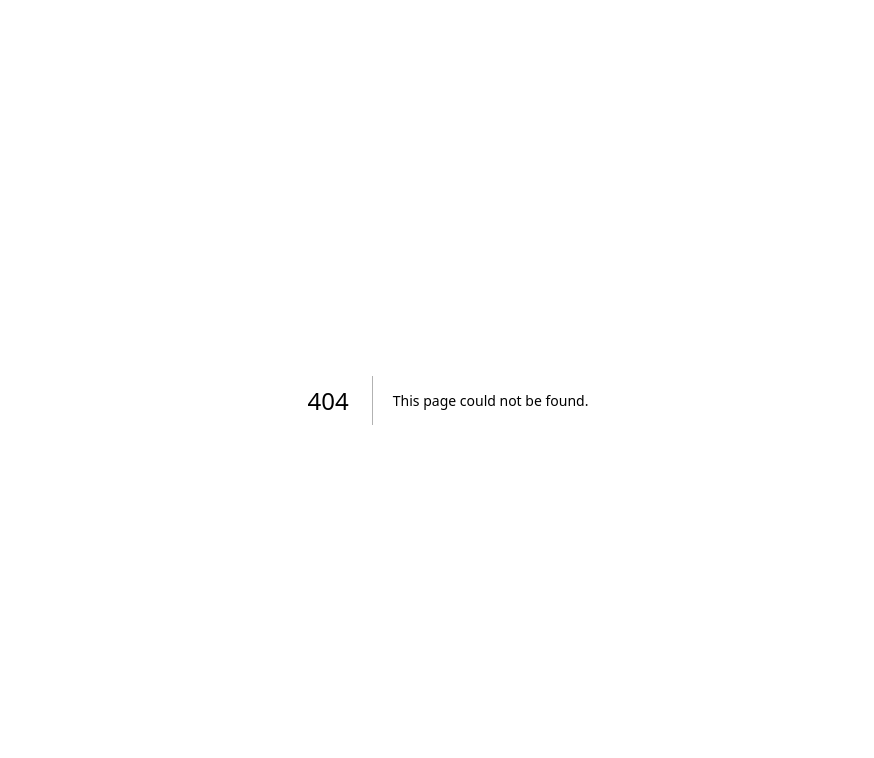
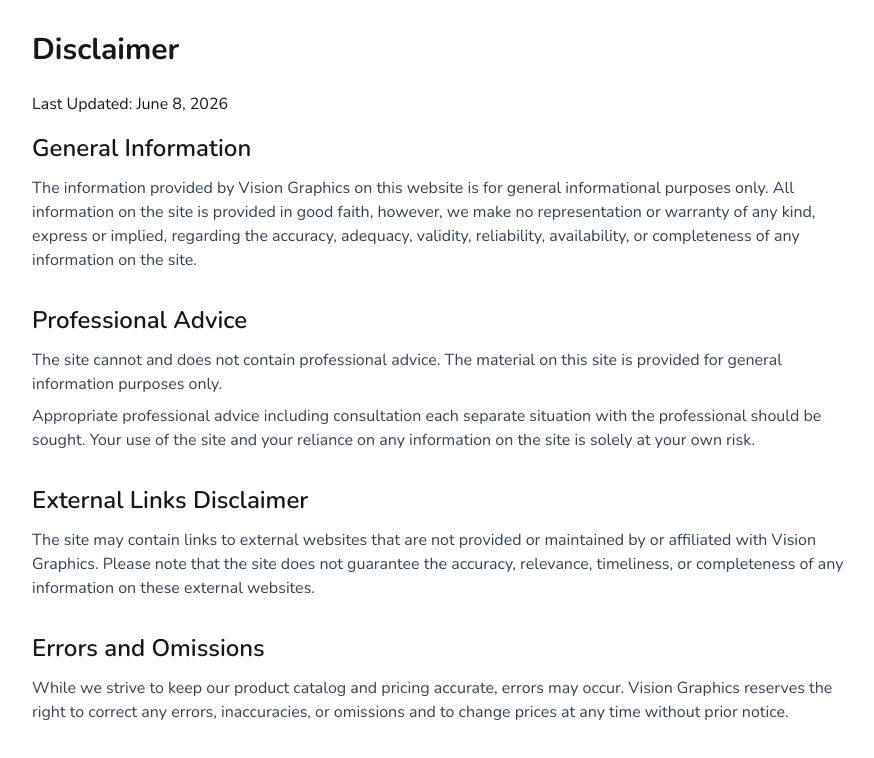
Before and after one commit to absoluteclaw310-arch/visiongraphics, a Next.js app: page /disclaimer in a window 1280 px wide. Before the commit this address had no page. Shown: the top 758 px of the page, without its empty margins (192-1066 px from the left). Built offline with nearby package versions, Linux system fonts and the light colour scheme.

Commit message:
Add Disclaimer page and link in footer

```diff
--- /dev/null
+++ b/src/app/disclaimer/page.tsx
@@ -0,0 +1,41 @@
+import React from 'react';
+
+export default function Disclaimer() {
+  return (
+    <div className="max-w-4xl mx-auto p-8">
+      <h1 className="text-3xl font-bold mb-6">Disclaimer</h1>
+      <p className="mb-4">Last Updated: June 8, 2026</p>
+
+      <section className="mb-8">
+        <h2 className="text-2xl font-semibold mb-3">General Information</h2>
+        <p className="text-gray-700">
+          The information provided by Vision Graphics on this website is for general informational purposes only. All information on the site is provided in good faith, however, we make no representation or warranty of any kind, express or implied, regarding the accuracy, adequacy, validity, reliability, availability, or completeness of any information on the site.
+        </p>
+      </section>
+
+      <section className="mb-8">
+        <h2 className="text-2xl font-semibold mb-3">Professional Advice</h2>
+        <p className="text-gray-700 mb-2">
+          The site cannot and does not contain professional advice. The material on this site is provided for general information purposes only.
+        </p>
+        <p className="text-gray-700">
+          Appropriate professional advice including consultation each separate situation with the professional should be sought. Your use of the site and your reliance on any information on the site is solely at your own risk.
+        </p>
+      </section>
+
+      <section className="mb-8">
+        <h2 className="text-2xl font-semibold mb-3">External Links Disclaimer</h2>
+        <p className="text-gray-700">
+          The site may contain links to external websites that are not provided or maintained by or affiliated with Vision Graphics. Please note that the site does not guarantee the accuracy, relevance, timeliness, or completeness of any information on these external websites.
+        </p>
+      </section>
+
+      <section className="mb-8">
+        <h2 className="text-2xl font-semibold mb-3">Errors and Omissions</h2>
+        <p className="text-gray-700">
+          While we strive to keep our product catalog and pricing accurate, errors may occur. Vision Graphics reserves the right to correct any errors, inaccuracies, or omissions and to change prices at any time without prior notice.
+        </p>
+      </section>
+    </div>
+  );
+}
--- a/src/app/page.tsx
+++ b/src/app/page.tsx
@@ -94,6 +94,7 @@
         <div className="text-center mt-12 pt-8 border-t border-gray-800 text-gray-500 text-sm">
           <div className="flex justify-center gap-6 mb-4">
             <Link href="/privacy" className="hover:text-white transition">Privacy Policy</Link>
+            <Link href="/disclaimer" className="hover:text-white transition">Disclaimer</Link>
             <Link href="/accessibility" className="hover:text-white transition">Accessibility</Link>
           </div>
           © {new Date().getFullYear()} Vision Graphics. All rights reserved.
```
